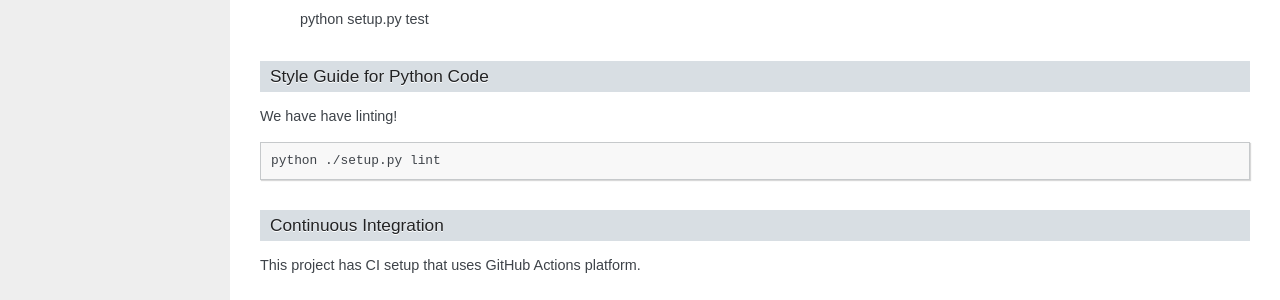
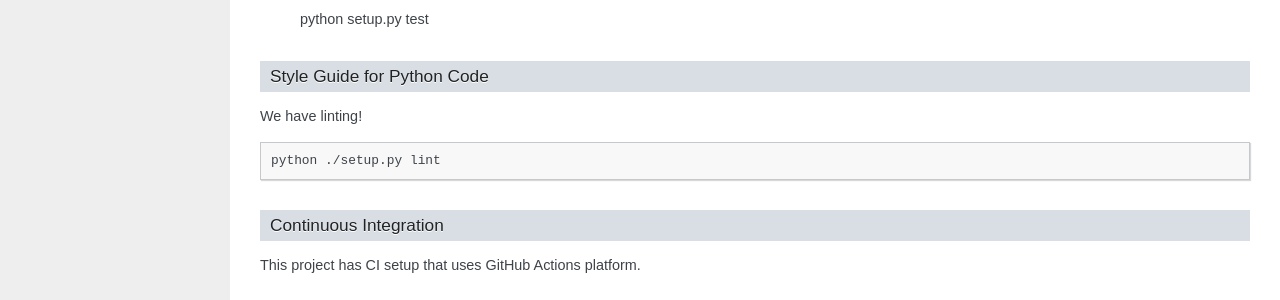
Before and after one commit to ReSurfEMG/ReSurfEMG, a Sphinx documentation site: the page built from docs/developers.rst, in a window 1280 px wide. Shown: the part 1234-1534 px from the top of the page. Built offline with Sphinx 7.4.7, drawn with Linux system fonts in a browser that asks for light colours; formulas are drawn with MathJax 3; the version number could not be read and is left out.

Commit message:
fix top layer documentation

```diff
--- a/docs/developers.rst
+++ b/docs/developers.rst
@@ -96,7 +96,7 @@ i.e.
 Style Guide for Python Code
 ^^^^^^^^^^^^^^^^^^^^^^^^^^^
 
-We have have linting!
+We have linting!
 
 .. code-block:: bash
 
--- a/docs/medical-professionals.rst
+++ b/docs/medical-professionals.rst
@@ -15,7 +15,7 @@ Surface EMG interpretation is a rapidly evolving field without many standards.
 We build interfaces for ongoing research in the form of Jupyter notebooks,
 as well as tools for clinical research. The main tool for clinical researchers is
 the dashboard.
-The dashboard is in a seperate repository (https://github.com/ReSurfEMG/ReSurfEMG-dashboard).
+The dashboard is in a separate repository (https://github.com/ReSurfEMG/ReSurfEMG-dashboard).
 At present to create a dashboard for the first time you need to use some kind of terminal.
 After you have created/installed the dashboard once, you will be able to run it like the
 executable programs you are used to. If you want to get a new release you will need to repeat the process.
```
